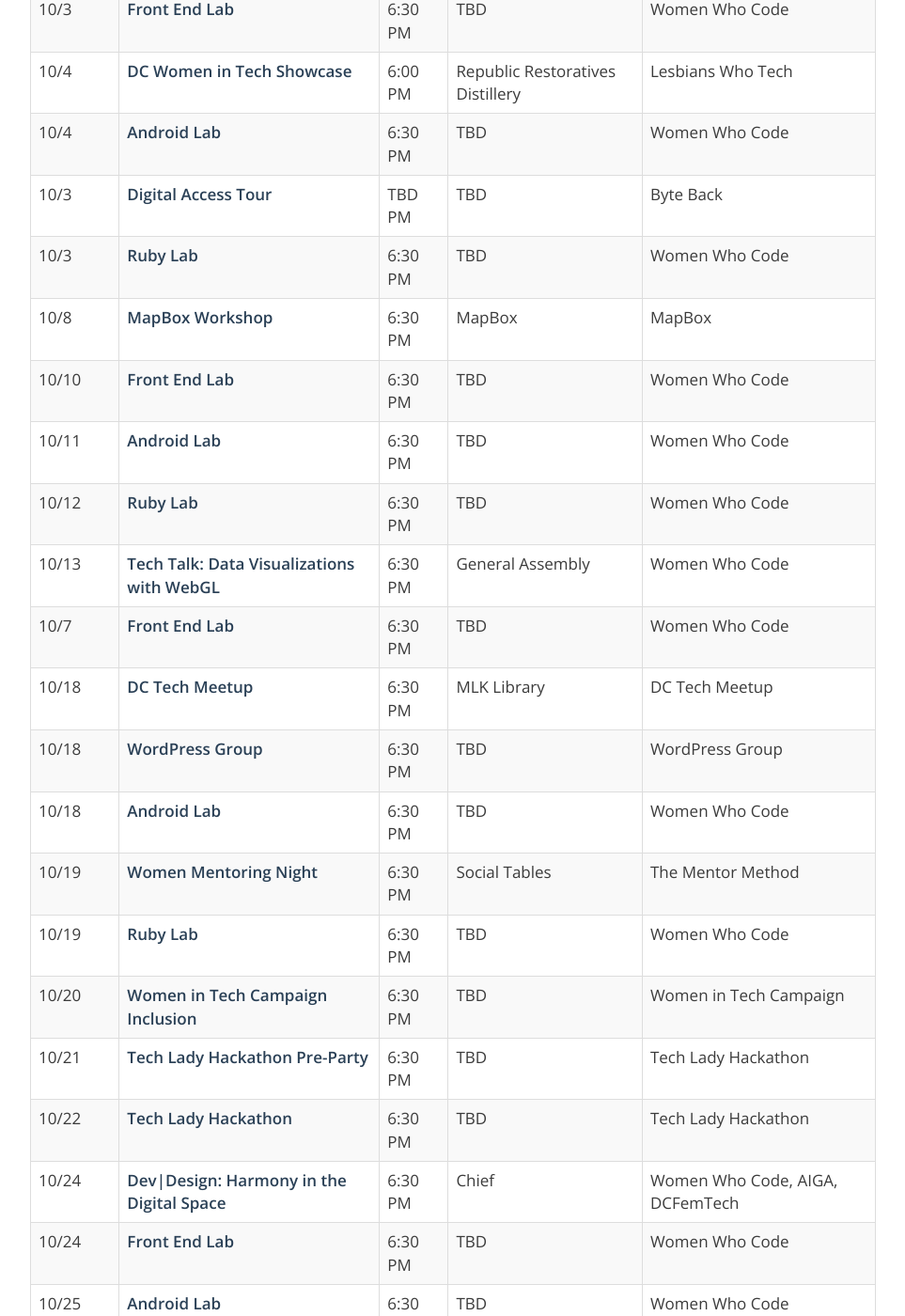
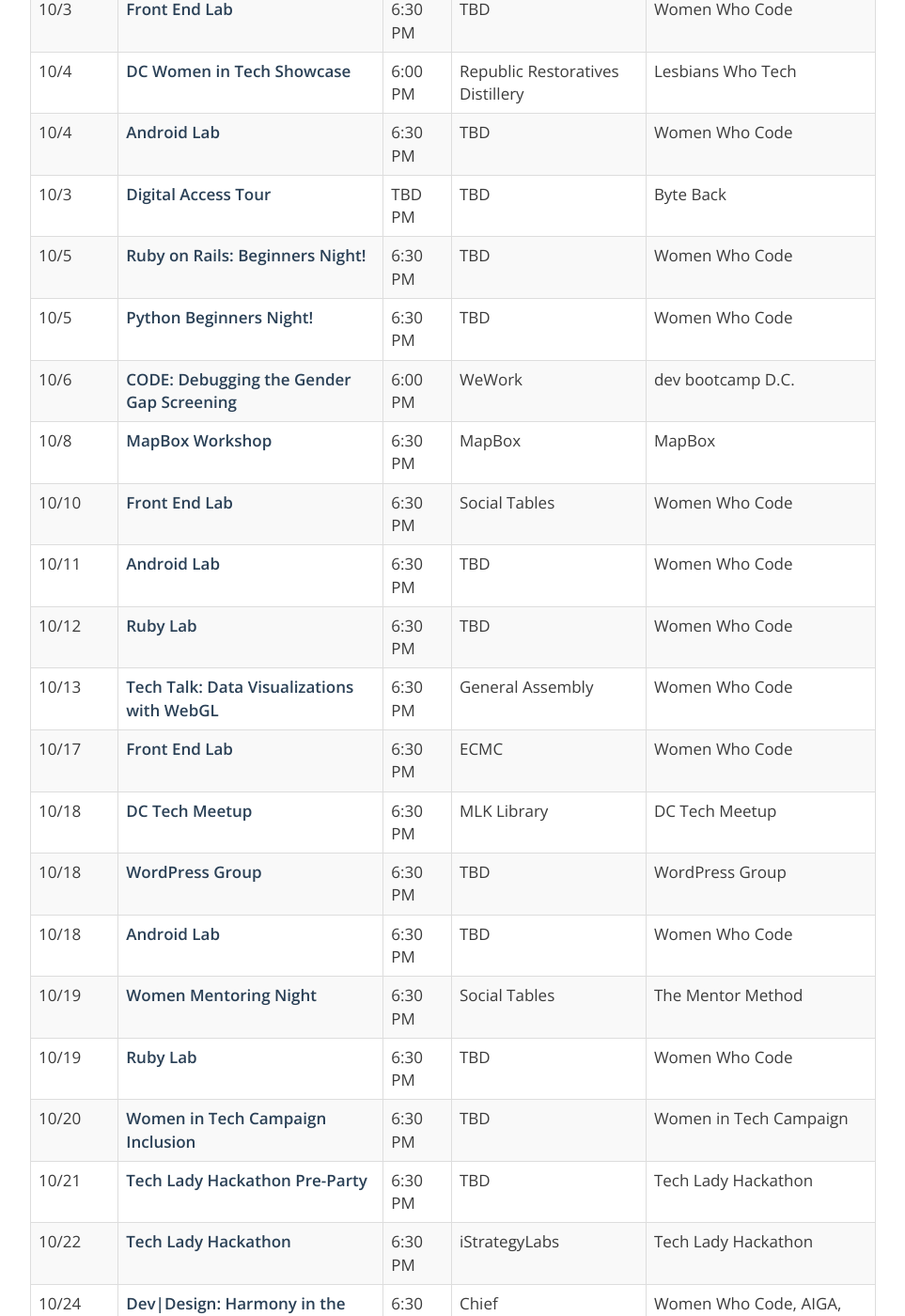
Before and after one commit to dcfemtech/dcfemtech.github.io, a Jekyll site: the page built from _events/tourdecode.markdown, in a window 1280 px wide and 1400 px high, scrolled down 592 px. Shown: the whole window at 94% size, without its empty margins (158-1121 px from the left). Built offline with Jekyll 4.4.1, drawn with Linux system fonts in a browser that asks for light colours.

Commit message:
update some meetup links for tour de code

```diff
--- a/_events/tourdecode.markdown
+++ b/_events/tourdecode.markdown
@@ -21,25 +21,27 @@
 | 9/30 to 10/1 | [Banking with Humanity Hackathon](https://www.eventbrite.com/e/banking-with-humanity-hackathon-sponsored-by-capital-one-tickets-27303615850) | 6:00 PM | Capital One | Capital One |
 | 10/3 | [Front End Lab](#)| 6:30 PM | TBD | Women Who Code |
 | 10/4 | [DC Women in Tech Showcase](https://www.eventbrite.com/e/lesbians-who-tech-and-friends-dc-women-in-tech-showcase-tickets-27375194945)| 6:00 PM | Republic Restoratives Distillery | Lesbians Who Tech |
-| 10/4 | [Android Lab](#)| 6:30 PM | TBD | Women Who Code |
+| 10/4 | [Android Lab](https://www.meetup.com/Women-Who-Code-DC/events/pjkzrlyvnbgb/)| 6:30 PM | TBD | Women Who Code |
 | 10/3 | [Digital Access Tour](#)| TBD PM | TBD | Byte Back |
-| 10/3 | [Ruby Lab](#)| 6:30 PM | TBD | Women Who Code |
+| 10/5 | [Ruby on Rails: Beginners Night!](https://www.meetup.com/Women-Who-Code-DC/events/228457105/)| 6:30 PM | TBD | Women Who Code |
+| 10/5 | [Python Beginners Night!](https://www.meetup.com/Women-Who-Code-DC/events/226817465/)| 6:30 PM | TBD | Women Who Code |
+| 10/6 | [CODE: Debugging the Gender Gap Screening](https://www.meetup.com/Dev-Bootcamp-DC-Learn-To-Code/events/233919692/)| 6:00 PM | WeWork | dev bootcamp D.C. |
 | 10/8 | [MapBox Workshop](#)| 6:30 PM | MapBox | MapBox |
-| 10/10 | [Front End Lab](#)| 6:30 PM | TBD | Women Who Code |
-| 10/11 | [Android Lab](#)| 6:30 PM | TBD | Women Who Code |
-| 10/12 | [Ruby Lab](#) | 6:30 PM | TBD | Women Who Code |
-| 10/13 | [Tech Talk: Data Visualizations with WebGL](#)| 6:30 PM | General Assembly | Women Who Code |
-| 10/7 | [Front End Lab](#) | 6:30 PM | TBD | Women Who Code |
+| 10/10 | [Front End Lab](https://www.meetup.com/Women-Who-Code-DC/events/233224765/)| 6:30 PM | Social Tables | Women Who Code |
+| 10/11 | [Android Lab](https://www.meetup.com/Women-Who-Code-DC/events/pjkzrlyvnbpb/)| 6:30 PM | TBD | Women Who Code |
+| 10/12 | [Ruby Lab](https://www.meetup.com/Women-Who-Code-DC/events/233734789/) | 6:30 PM | TBD | Women Who Code |
+| 10/13 | [Tech Talk: Data Visualizations with WebGL](http://www.meetup.com/Women-Who-Code-DC/events/233373504/)| 6:30 PM | General Assembly | Women Who Code |
+| 10/17 | [Front End Lab](https://www.meetup.com/Women-Who-Code-DC/events/233224770/)   | 6:30 PM | ECMC | Women Who Code |
 | 10/18 | [DC Tech Meetup](#) | 6:30 PM | MLK Library | DC Tech Meetup |
 | 10/18 | [WordPress Group](#) | 6:30 PM | TBD | WordPress Group |
-| 10/18 | [Android Lab](#)| 6:30 PM | TBD | Women Who Code |
+| 10/18 | [Android Lab](https://www.meetup.com/Women-Who-Code-DC/events/pjkzrlyvnbxb/)| 6:30 PM | TBD | Women Who Code |
 | 10/19 | [Women Mentoring Night](https://www.eventbrite.com/e/women-in-tech-speed-mentoring-event-tickets-27507084430)| 6:30 PM | Social Tables | The Mentor Method |
-| 10/19 | [Ruby Lab](#) | 6:30 PM | TBD | Women Who Code |
+| 10/19 | [Ruby Lab](https://www.meetup.com/Women-Who-Code-DC/events/233738441/) | 6:30 PM | TBD | Women Who Code |
 | 10/20 | [Women in Tech Campaign Inclusion](#) | 6:30 PM | TBD | Women in Tech Campaign |
 | 10/21 | [Tech Lady Hackathon Pre-Party](#) | 6:30 PM | TBD | Tech Lady Hackathon |
-| 10/22 | [Tech Lady Hackathon](#) | 6:30 PM | TBD | Tech Lady Hackathon |
+| 10/22 | [Tech Lady Hackathon](http://techladyhackathon.org/) | 6:30 PM | iStrategyLabs | Tech Lady Hackathon |
 | 10/24 | [Dev&#124;Design: Harmony in the Digital Space](#) | 6:30 PM | Chief | Women Who Code, AIGA, DCFemTech |
 | 10/24 | [Front End Lab](#)   | 6:30 PM | TBD | Women Who Code |
-| 10/25 | [Android Lab](#)| 6:30 PM | TBD | Women Who Code |
-| 10/25 | [Ruby Lab](#) | 6:30 PM | TBD | Women Who Code |
+| 10/25 | [Android Lab](https://www.meetup.com/Women-Who-Code-DC/events/pjkzrlyvnbhc/)| 6:30 PM | TBD | Women Who Code |
+| 10/26 | [Ruby Lab](https://www.meetup.com/Women-Who-Code-DC/events/xvsfwlyvnbjc/) | 6:30 PM | TBD | Women Who Code |
 | 10/31 | [Front End Lab](#)   | 6:30 PM | TBD | Women Who Code |
```
